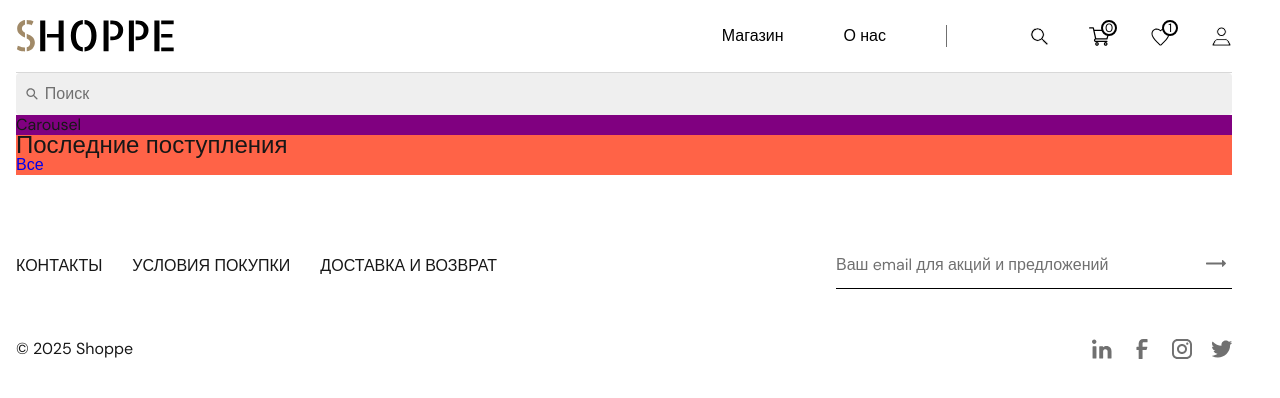
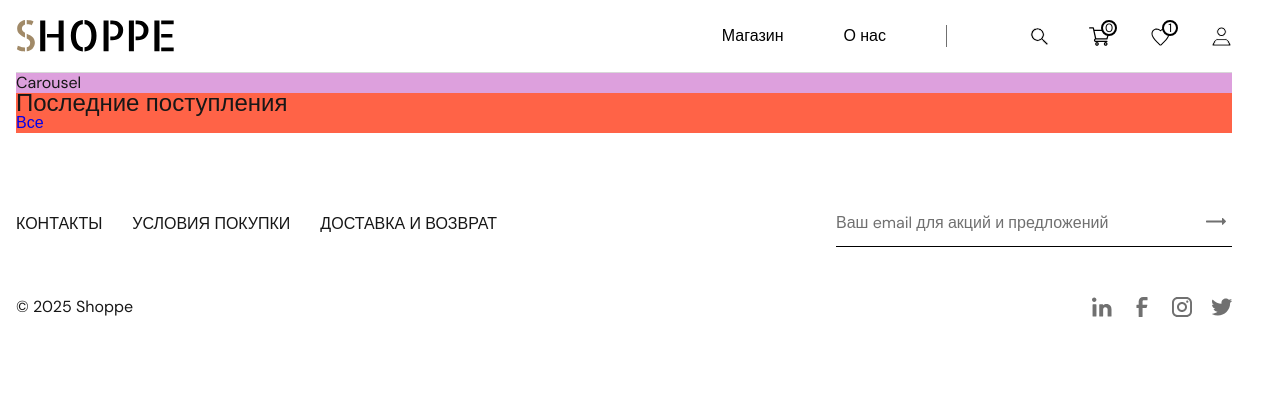
Before and after one commit to ministrov/shoppe-ecommerce-next, a Next.js app: page / in a window 1280 px wide. Shown: the top 398 px of the page. Built offline with nearby package versions, Linux system fonts and the light colour scheme.

Commit message:
feat: create a basic structure markup for carousel component

```diff
--- a/app/page.module.css
+++ b/app/page.module.css
@@ -5,3 +5,20 @@
 .newIncome {
   background-color: tomato;
 }
+
+.searchMobile {
+  display: none;
+}
+
+@media screen and (max-width: 768px) {
+  .searchMobile {
+    display: block;
+    margin-top: 24px;
+  }
+}
+
+@media screen and (max-width: 375px) {
+  .searchMobile {
+    margin-top: 16px;
+  }
+}
--- a/app/page.tsx
+++ b/app/page.tsx
@@ -1,4 +1,5 @@
 import Link from 'next/link';
+import { Carousel } from '@/components/carousel/Carousel';
 import { Searching } from '@/components/searching/Searching';
 import styles from './page.module.css';
 
@@ -8,7 +9,8 @@ export default function Home() {
       <div className={styles.searchMobile}>
         <Searching />
       </div>
-      <div className={styles.carousel}>Carousel</div>
+
+      <Carousel />
 
       <section className={styles.newIncome}>
         <header>
--- /dev/null
+++ b/components/carousel/Carousel.module.css
@@ -0,0 +1,3 @@
+.carousel {
+  background-color: plum;
+}
--- /dev/null
+++ b/components/carousel/Carousel.tsx
@@ -0,0 +1,7 @@
+import styles from './Carousel.module.css';
+
+export const Carousel = () => {
+  return (
+    <div className={styles.carousel}>Carousel</div>
+  )
+}
```
